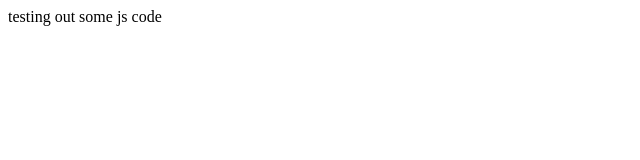
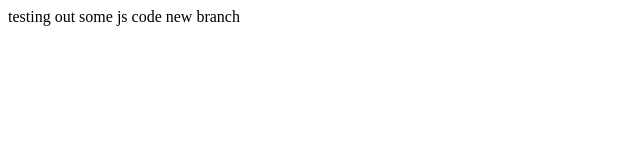
Before and after one commit to MikeHassall/MikeHassall.github.io, a plain HTML site: page testing.html in a window 1280 px wide. Shown: the full height of the page, 0-640 px from the left. Drawn offline with Linux system fonts and the light colour scheme.

Commit message:
Update testing.html

```diff
--- a/testing.html
+++ b/testing.html
@@ -5,7 +5,7 @@
 </head>
 
 <body>
-testing out some js code
+testing out some js code new branch
 </body>
 
 </html>
```
